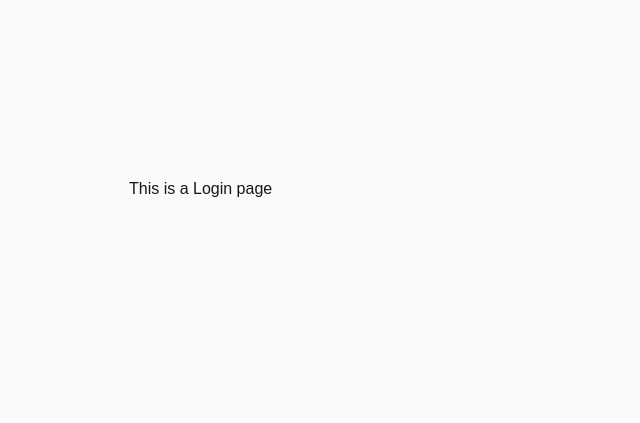
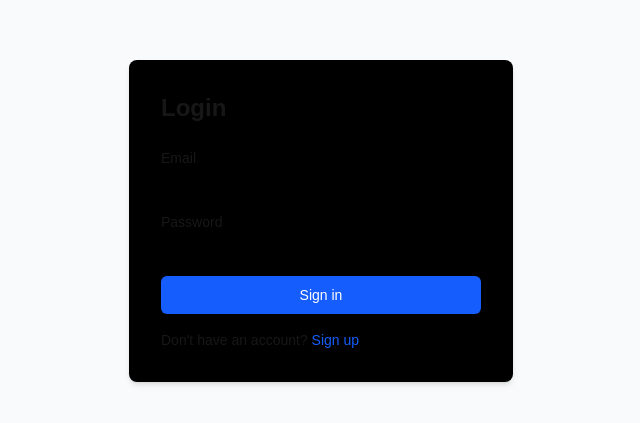
Before and after one commit to dipeshpandit12/HispanicChatbot, a Next.js app: page /auth/login in a window 1280 px wide. Shown: the part 211-634 px from the top of the page, without its empty margins (319-959 px from the left). Built offline with nearby package versions, Linux system fonts and the light colour scheme.

Commit message:
fix: solved middleware issue for login/signup

```diff
--- a/app/auth/login/page.tsx
+++ b/app/auth/login/page.tsx
@@ -1,12 +1,50 @@
 'use client'
-
+import Link from 'next/link'
 
 const Login = () => {
     return (
-        <>
-                This is a Login page
-        </>
-    );
-};
+        <div className="min-h-screen flex items-center justify-center">
+            <div className="bg-black p-8 rounded-lg shadow-md w-96">
+                <h1 className="text-2xl font-bold mb-6">Login</h1>
+                    <form className="space-y-4">
+                        <div>
+                            <label htmlFor="email" className="block text-sm font-medium">
+                                Email
+                            </label>
+                            <input
+                                type="email"
+                                id="email"
+                                name="email"
+                                className="mt-1 block w-full rounded-md border-gray-300 shadow-sm focus:border-blue-500 focus:ring-blue-500"
+                            />
+                        </div>
+                        <div>
+                            <label htmlFor="password" className="block text-sm font-medium">
+                                Password
+                            </label>
+                            <input
+                                type="password"
+                                id="password"
+                                name="password"
+                                className="mt-1 block w-full rounded-md border-gray-300 shadow-sm focus:border-blue-500 focus:ring-blue-500"
+                            />
+                        </div>
+                        <button
+                            type="submit"
+                            className="w-full flex justify-center py-2 px-4 border border-transparent rounded-md shadow-sm text-sm font-medium text-white bg-blue-600 hover:bg-blue-700 focus:outline-none focus:ring-2 focus:ring-offset-2 focus:ring-blue-500"
+                        >
+                            Sign in
+                        </button>
+                    </form>
+                <div className="mt-4 text-sm">
+                    Don&apos;t have an account?{' '}
+                    <Link href="/auth/signup" className="text-blue-600 hover:underline">
+                        Sign up
+                    </Link>
+                </div>
+            </div>
+        </div>
+    )
+}
 
 export default Login;
--- a/app/pages/home/page.tsx
+++ b/app/pages/home/page.tsx
@@ -1,11 +1,30 @@
 'use client'
+import { useRouter } from 'next/navigation';
+
 
 
 const HomePage = () => {
+    const router = useRouter();
+
+    const handleLoginRedirect = () => {
+        router.push('/auth/login');
+    };
+
     return (
-        <>
-                This is a homepage page
-        </>
+        <div className="container mx-auto px-4">
+            <div className="py-16">
+                {/* Centered Title */}
+                <div className="text-center mb-8">
+                    <h1 className="text-4xl font-bold">Hispanic Business Chatbot Home Page</h1>
+                    <button
+                        onClick={handleLoginRedirect}
+                        className="mt-4 bg-blue-600 text-white px-6 py-3 rounded-md text-lg hover:bg-blue-700 transition-colors"
+                    >
+                        Let&apos;s Get Started
+                    </button>
+                </div>
+            </div>
+        </div>
     );
 };
 
--- a/middleware.ts
+++ b/middleware.ts
@@ -4,32 +4,30 @@ import { NextRequest } from 'next/server';
 export function middleware(request: NextRequest) {
   const path = request.nextUrl.pathname;
 
-  // Define public paths that don't require authentication
-  const publicPaths = ['/', '/pages/about', '/login', '/signup'];
+  // Update public paths to match your actual route structure
+  const publicPaths = ['/', '/pages/about', '/auth/login', '/auth/signup'];
   const isPublicPath = publicPaths.includes(path);
 
   // Get token and business data status from cookies
   const token = request.cookies.get('authToken')?.value;
   const hasBusinessData = request.cookies.get('hasBusinessData')?.value;
 
-  // Paths that require business data completion
   const businessDataRequiredPaths = ['/chatInterface', '/socialMediaDiagnostic'];
 
   // 1. Redirect to login if not authenticated and trying to access protected route
   if (!isPublicPath && !token) {
-    const loginUrl = new URL('/login', request.url);
+    const loginUrl = new URL('/auth/login', request.url);
     loginUrl.searchParams.set('redirect', path);
     return NextResponse.redirect(loginUrl);
   }
 
   // 2. For authenticated users:
   if (token) {
-    // Redirect from login/signup to home if already authenticated
-    if (path === '/login' || path === '/signup') {
+    // Update these paths to match your route structure
+    if (path === '/auth/login' || path === '/auth/signup') {
       return NextResponse.redirect(new URL('/home', request.url));
     }
 
-    // Check business data requirement only for specific pages
     if (businessDataRequiredPaths.includes(path) && !hasBusinessData) {
       return NextResponse.redirect(new URL('/businessData', request.url));
     }
```
